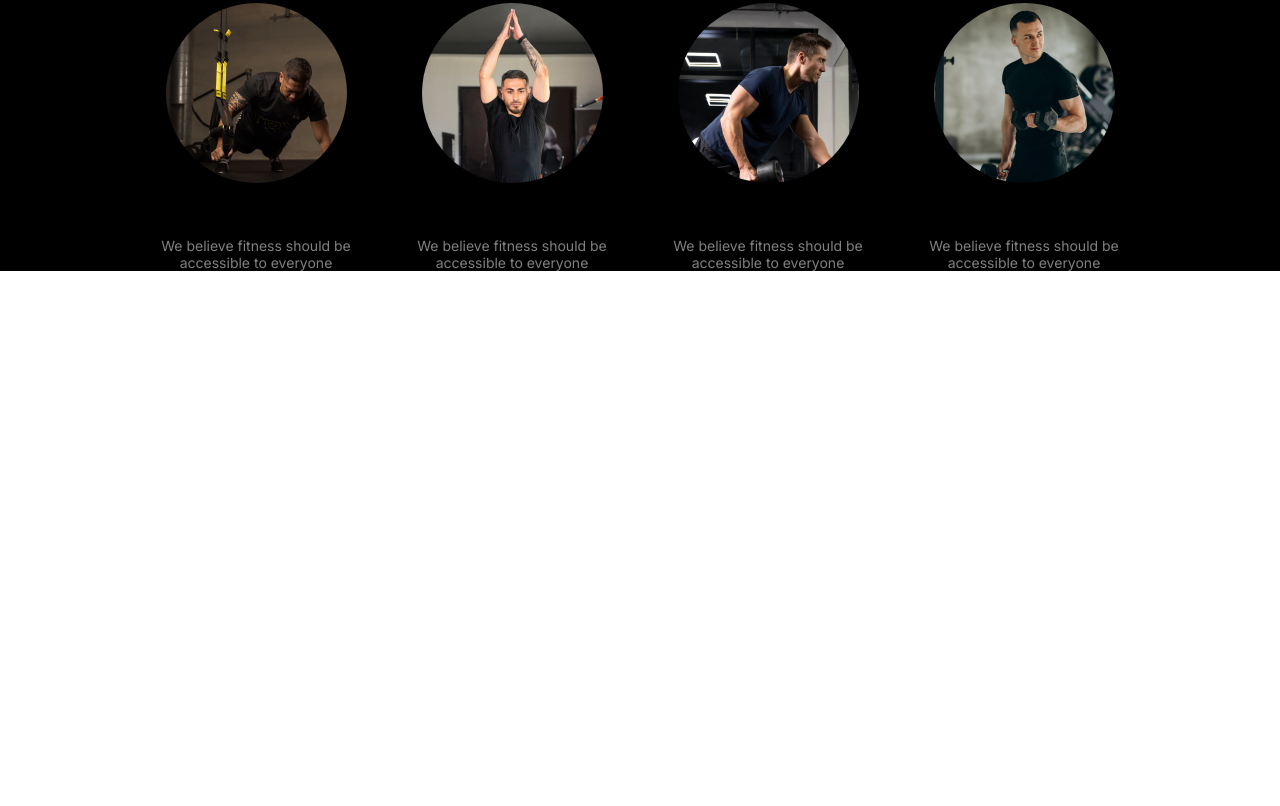
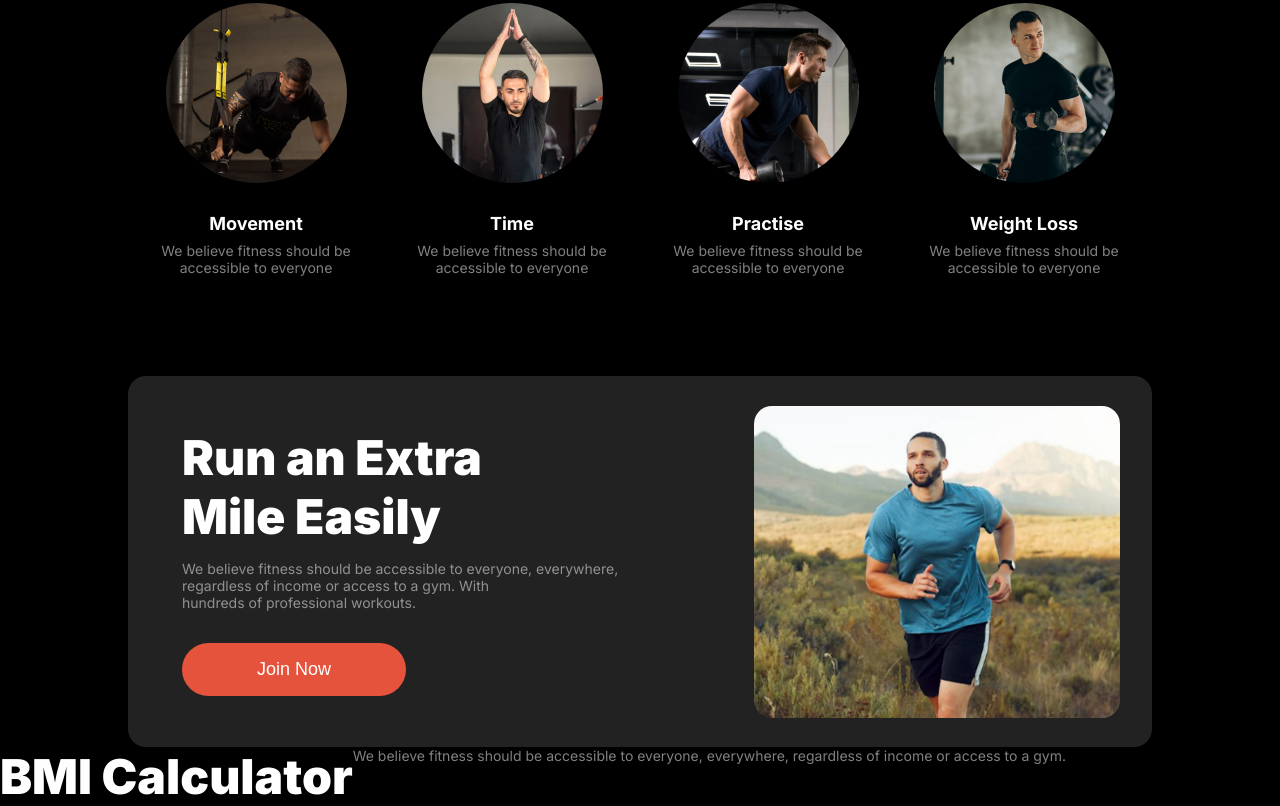
Before and after one commit to Raisul03/Assignment-2, a plain HTML site: page index.html in a window 1280 px wide. Shown: the part 962-1768 px from the top of the page. Before the commit the page ends 1233 px from the top, so only its background shows below. Drawn offline with Linux system fonts and the light colour scheme; a web font is replaced by a local one.

Commit message:
Run an extra mile portion completes

```diff
--- a/Style/shared.css
+++ b/Style/shared.css
@@ -39,3 +39,10 @@
     border-style: none;
     background-color: #E6533C;
 }
+
+
+.habit-name{
+    font-size: 1.125rem;
+    font-weight: 500px;
+    color: white;
+}
--- a/Style/style.css
+++ b/Style/style.css
@@ -151,3 +151,38 @@ body {
 }
 
 /* Change Your Habits Portion ends */
+
+-----------------------------------------------------------------------------
+/* Run An Extra Mile Portion starts */
+
+.Run {
+    border: 2px solid red;
+    margin-top: 6.25rem;
+    /* margin-bottom: 6.5rem; */
+    height: 371px;
+    justify-content: space-between;
+    align-items: center;
+    background-color: rgb(34, 34, 34, 100%);
+    border-radius: 18px;
+}
+
+.run-content {
+    /* border: 2px solid yellow; */
+    width: 70%;
+    margin: 41px 0px 40px 54px;
+}
+
+.run-content > p {
+    margin-top: 0.875rem;
+    margin-bottom: 2rem;
+}
+
+.run-image {
+    /* border: 2px solid red; */
+    width: 22.875rem;
+    height: 19.5rem;
+    border-radius: 18px;
+    margin-right: 2rem;
+}
+
+/* Run An Extra Mile Portion ends */
--- a/index.html
+++ b/index.html
@@ -71,6 +71,31 @@
                 </div>
             </div>
 
+            <!-- Run An Extra Mile Easily -->
+
+            <div style="margin-top: 6.25rem; height: 371px;justify-content: space-between;
+    align-items: center;background-color: rgb(34, 34, 34, 100%);
+    border-radius: 18px;" class="Run flex limit">
+                <div class="run-content">
+                    <h2 class="title">Run an Extra <br> Mile Easily</h2>
+                    <p class="para">We believe fitness should be accessible to everyone, everywhere, <br>
+                        regardless of income or access to a gym. With <br> hundreds of professional
+                        workouts.
+                    </p>
+                    <button class="button">Join Now</button>
+                </div>
+                <div class="run-image">
+                    <img class="run-image" src="images/run-1.png" alt="">
+                </div>
+            </div>
+
+            <!-- BMI Calculator -->
+            <div class="bmi-calculator flex">
+                <h2 class="title">BMI Calculator</h2>
+                <p class="para">We believe fitness should be accessible to everyone, everywhere,
+                    regardless of income or access to a gym.</p>
+            </div>
+
 
         </section>
     </main>
```
